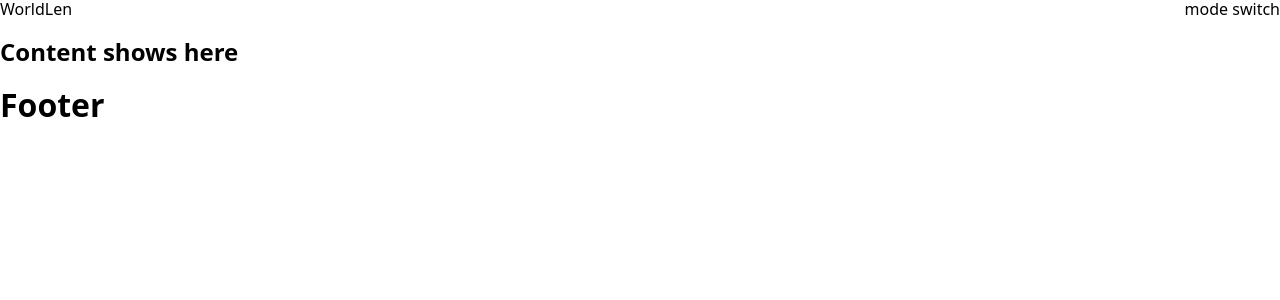
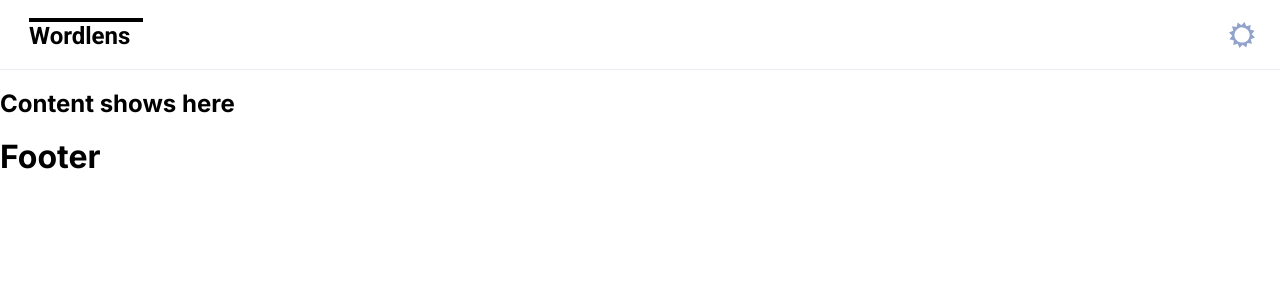
Before and after one commit to sulenchy/wordlens, a React app: page / in a window 1280 px wide. Shown: the top 300 px of the page. Built offline with nearby package versions, Linux system fonts and the light colour scheme.

Commit message:
feat: Add header component:
- Add logo component to be used accross the app
- Add dark mode switch svg
- restructure the styles file structure
- add dark mode functionality

```diff
--- a/src/components/Header.jsx
+++ b/src/components/Header.jsx
@@ -1,10 +1,24 @@
-import React from 'react';
+import React, { useState } from 'react';
+import Logo from './Logo';
+import { DarkModeSwitch } from './svgs';
 
 const Header = () => {
+    const [isDarkMode, setIsDarkMode] = useState(false);
+
+    const handleClick = () => {
+        const root = document.body;
+        // toggle the background and color properties of the root here
+        if (isDarkMode) {
+            root.classList.add('darkMode');
+        } else {
+            root.classList.remove('darkMode');
+        }
+        setIsDarkMode(!isDarkMode)
+    }
     return (
         <div className="header">
-            <div>WorldLen</div>
-            <span>mode switch</span>
+            <Logo />
+            <DarkModeSwitch className="dark-mode-switch" isDarkMode={isDarkMode} onClick={handleClick} />
         </div>
     )
 }
--- /dev/null
+++ b/src/components/Logo.jsx
@@ -0,0 +1,13 @@
+import React from 'react';
+
+
+const Logo = ({ className }) => {
+    return (
+        <div className="logo-wrapper">
+            <hr></hr>
+            <h3>Wordlens</h3>
+        </div>
+    );
+};
+
+export default Logo;
--- /dev/null
+++ b/src/components/_Header.scss
@@ -0,0 +1,13 @@
+@use './Variables.scss';
+
+.header {
+    @extend %flex-container;
+    height: 70px;
+    justify-content: space-between;
+    align-items: center;
+    border-bottom: 1px solid #E9ECF0;
+
+    .dark-mode-switch {
+        margin-right: 25px;
+    }
+}
--- /dev/null
+++ b/src/components/_Logo.scss
@@ -0,0 +1,19 @@
+.logo-wrapper {
+    margin-left: 29px;
+    width: 114px;
+    height: 33px;
+
+    hr {
+        margin: 0;
+        border: 2px solid;
+    }
+
+    h3 {
+        margin: 0;
+        font-family: Roboto;
+        font-style: normal;
+        font-weight: 600;
+        font-size: 24px;
+        line-height: 28px;
+    }
+}
--- /dev/null
+++ b/src/components/_Variables.scss
@@ -0,0 +1,4 @@
+%flex-container {
+    display: flex;
+    width: 100%;
+}
--- a/src/components/app.jsx
+++ b/src/components/app.jsx
@@ -2,7 +2,7 @@ import React from 'react';
 import Header from './Header'
 import Footer from './Footer'
 
-import "../style.scss";
+import "./styles.scss";
 
 const app = () => {
     return (
--- /dev/null
+++ b/src/components/styles.scss
@@ -0,0 +1,21 @@
+// normalize css here
+@use './Header.scss';
+@use './Logo.scss';
+
+@import '../../node_modules/modern-normalize/modern-normalize.css';
+@import url('https://fonts.googleapis.com/css2?family=Inter:wght@100;200;300;400;500;600;700;800;900&display=swap');
+@import url('https://fonts.googleapis.com/css2?family=Roboto:ital,wght@0,100;0,300;0,400;0,500;0,700;0,900;1,100;1,300;1,400;1,500;1,700;1,900&display=swap');
+
+body {
+    font-family: 'Inter', sans-serif;
+}
+
+.darkMode {
+    background-color: black;
+    color: #91A2CB;
+}
+
+// .footer {
+//     @extend %flex-container;
+//     justify-content: center;
+// }
--- /dev/null
+++ b/src/components/svgs/index.js
@@ -0,0 +1,10 @@
+import React from 'react';
+
+export const DarkModeSwitch = ({ className, isDarkMode, onClick }) => (
+    <svg className={ className } onClick={onClick} width="26" height="26" viewBox="0 0 26 26" fill="none" xmlns="http://www.w3.org/2000/svg">
+        <path
+            d="M26 15.5519L22.7078 12.3404L25.5322 8.71396L21.0768 7.57557L21.7093 3.022L17.2821 4.25896L15.5493 0L12.3383 3.29278L8.71251 0.467922L7.57431 4.92401L3.02149 4.29145L4.25825 8.7183L0 10.447L3.29224 13.6596L0.467844 17.286L4.92319 18.4244L4.28424 22.978L8.71035 21.741L10.4431 26L13.6541 22.7072L17.2799 25.5321L18.4181 21.076L22.972 21.715L21.7353 17.2882L26 15.5519ZM15.4746 20.2116C14.0497 20.6964 12.5132 20.7485 11.0587 20.3613C9.60429 19.9742 8.29693 19.1651 7.30141 18.0361C6.30589 16.9072 5.66675 15.5087 5.46451 14.017C5.26227 12.5254 5.50599 11.0072 6.16496 9.65379C6.82393 8.30041 7.86866 7.17238 9.16752 6.41184C10.4664 5.65129 11.9612 5.29225 13.4638 5.37997C14.9663 5.46769 16.4092 5.99823 17.6108 6.90476C18.8124 7.81128 19.7188 9.05322 20.2158 10.4741L20.2321 10.5272C20.492 11.2626 20.6415 12.1096 20.6415 12.9924C20.6415 14.5751 20.1493 16.1187 19.233 17.4091C18.3167 18.6995 17.0218 19.6729 15.5277 20.1943L15.4746 20.2105V20.2116Z"
+            fill={ isDarkMode ? "black" : "#91A2CB" }
+        />
+    </svg>
+);
--- a/src/style.scss
+++ /dev/null
@@ -1,18 +0,0 @@
-// normalize css here
-@import '../node_modules/modern-normalize/modern-normalize.css';
-
-%flex-container {
-    display: flex;
-    width: 100%;
-}
-
-.header {
-    @extend %flex-container;
-    height: '70px';
-    justify-content: space-between;
-}
-
-.footer {
-    @extend %flex-container;
-    justify-content: center;
-}
```
